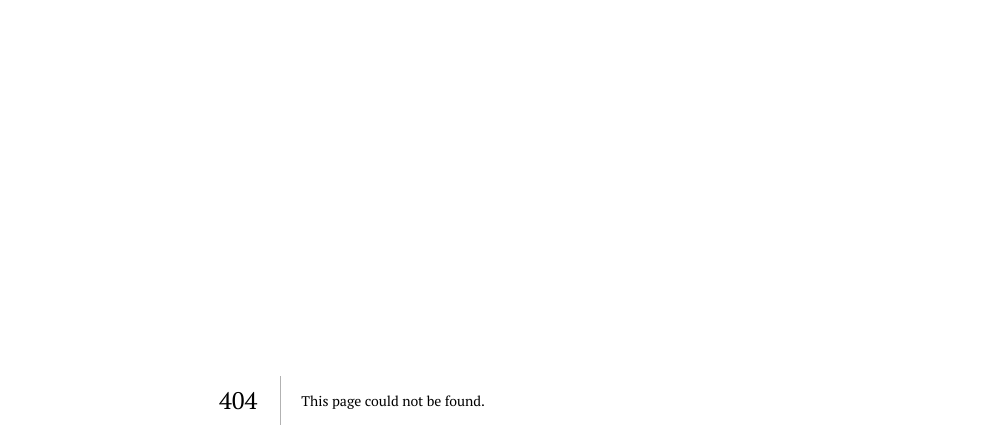
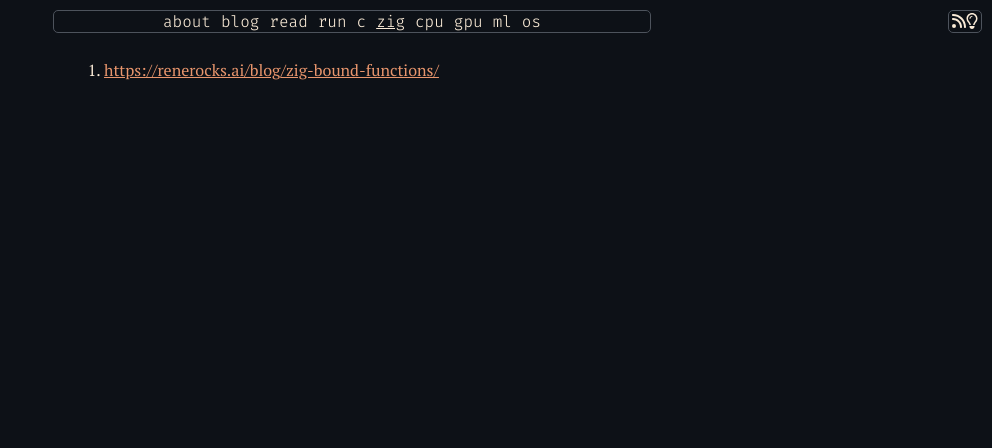
Before and after one commit to Zonotora/zonotora.github.io, a Next.js app: page /zig in a window 1280 px wide. Before the commit this address had no page. Shown: the top 448 px of the page, without its empty margins (288-1280 px from the left). Built offline with nearby package versions, Linux system fonts and the light colour scheme.

Commit message:
Add zig page

```diff
--- a/components/header.tsx
+++ b/components/header.tsx
@@ -51,6 +51,7 @@ const Header = ({ active }: HeaderProps) => {
         <HeaderLink active={active} link="read" />
         <HeaderLink active={active} link="run" />
         <HeaderLink active={active} link="c" />
+        <HeaderLink active={active} link="zig" />
         <HeaderLink active={active} link="cpu" />
         <HeaderLink active={active} link="gpu" />
         <HeaderLink active={active} link="ml" />
--- /dev/null
+++ b/pages/zig.mdx
@@ -0,0 +1,11 @@
+import Page from "../components/page";
+
+1. https://renerocks.ai/blog/zig-bound-functions/
+
+export default function MDXPage({ children }) {
+  return (
+    <Page active="zig">
+      <div className="content">{children}</div>
+    </Page>
+  );
+}
```
